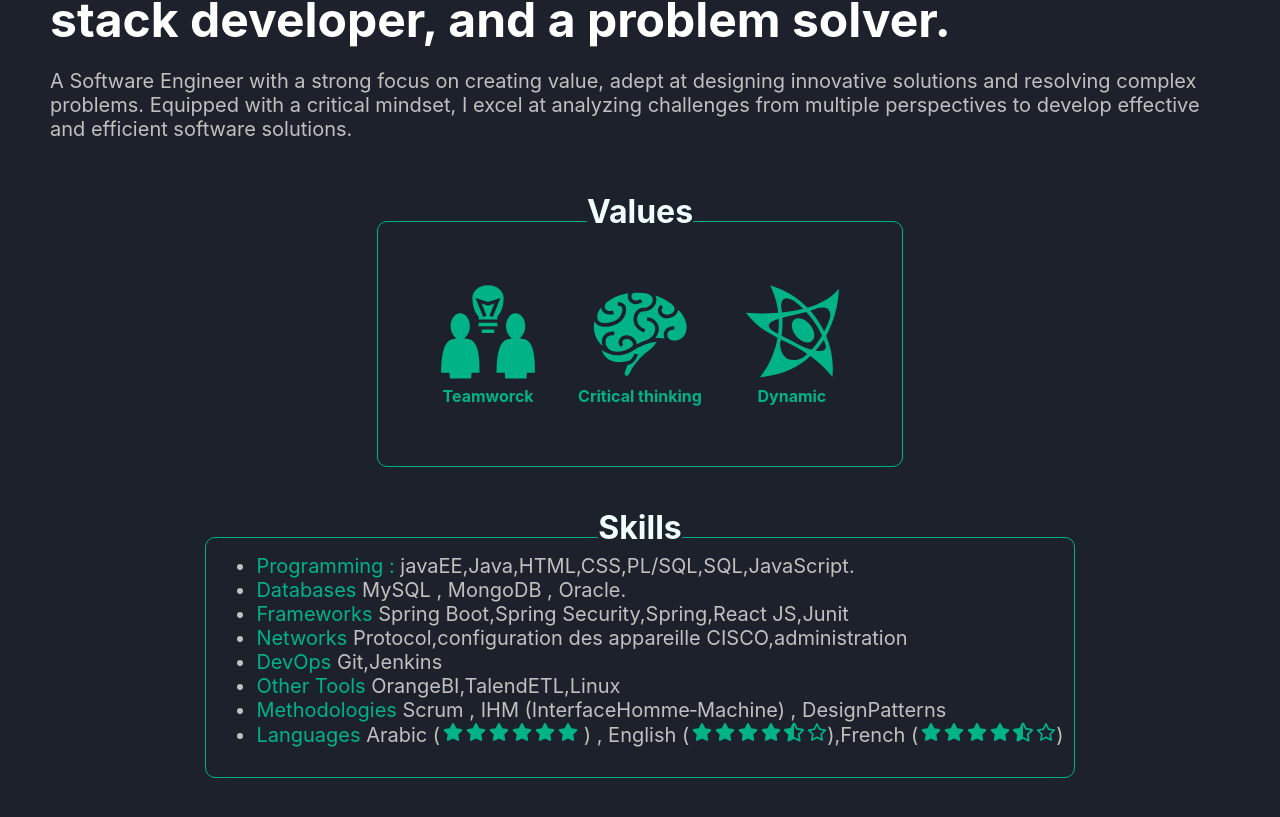
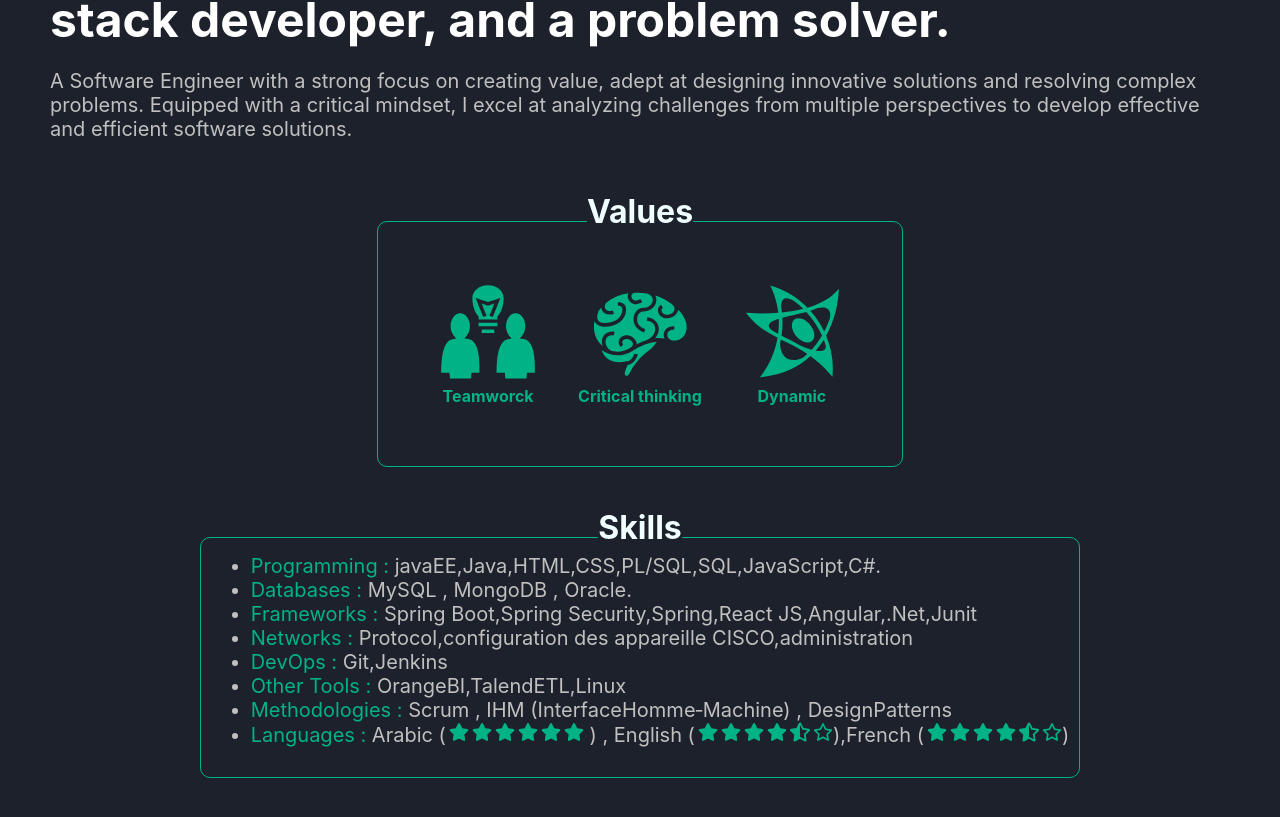
Before and after one commit to jellouliyassine/portfolio, a React (Create React App) app: page / in a window 1280 px wide. Shown: the part 267-1084 px from the top of the page. Built offline with nearby package versions, Linux system fonts and the light colour scheme.

Commit message:
hotfix v10

```diff
--- a/src/HomeV2.js
+++ b/src/HomeV2.js
@@ -222,33 +222,33 @@ function HomeV2() {
             <ul style={{display:"flex","flex-direction":"column",alignItems:"flex-start"}} >
               <li>
                 <span style={{ color: " #00b386 " }}>Programming :</span>{" "}
-                javaEE,Java,HTML,CSS,PL/SQL,SQL,JavaScript.
+                javaEE,Java,HTML,CSS,PL/SQL,SQL,JavaScript,C#.
               </li>
               <li>
-                <span style={{ color: " #00b386 " }}>Databases</span> MySQL , MongoDB ,
+                <span style={{ color: " #00b386 " }}>Databases :</span> MySQL , MongoDB ,
                 Oracle.
               </li>
               <li>
-                <span style={{ color: " #00b386 " }}>Frameworks</span> Spring
-                Boot,Spring Security,Spring,React JS,Junit
+                <span style={{ color: " #00b386 " }}>Frameworks :</span> Spring
+                Boot,Spring Security,Spring,React JS,Angular,.Net,Junit
               </li>
               <li>
-                <span style={{ color: " #00b386 " }}>Networks</span>{" "}
+                <span style={{ color: " #00b386 " }}>Networks :</span>{" "}
                 Protocol,configuration des appareille CISCO,administration
               </li>
               <li>
-                <span style={{ color: " #00b386 " }}>DevOps </span> Git,Jenkins
+                <span style={{ color: " #00b386 " }}>DevOps :</span> Git,Jenkins
               </li>
               <li>
-                <span style={{ color: " #00b386 " }}>Other Tools</span>{" "}
+                <span style={{ color: " #00b386 " }}>Other Tools :</span>{" "}
                 OrangeBI,TalendETL,Linux{" "}
               </li>
               <li>
-                <span style={{ color: " #00b386 " }}>Methodologies</span> Scrum , IHM
+                <span style={{ color: " #00b386 " }}>Methodologies :</span> Scrum , IHM
                 (InterfaceHomme‑Machine) , DesignPatterns
               </li>
               <li>
-                <span style={{ color: " #00b386 " }}>Languages</span> Arabic (
+                <span style={{ color: " #00b386 " }}>Languages :</span> Arabic (
                 <FaStar style={{ marginLeft: "3px", color: " #00b386 " }} />
                   <FaStar style={{ marginLeft: "3px", color: " #00b386 " }} />
                   <FaStar style={{ marginLeft: "3px", color: " #00b386 " }} />
```
